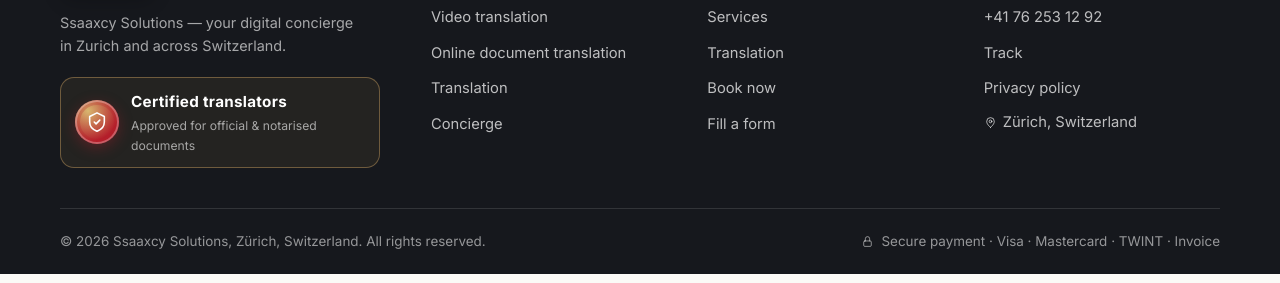
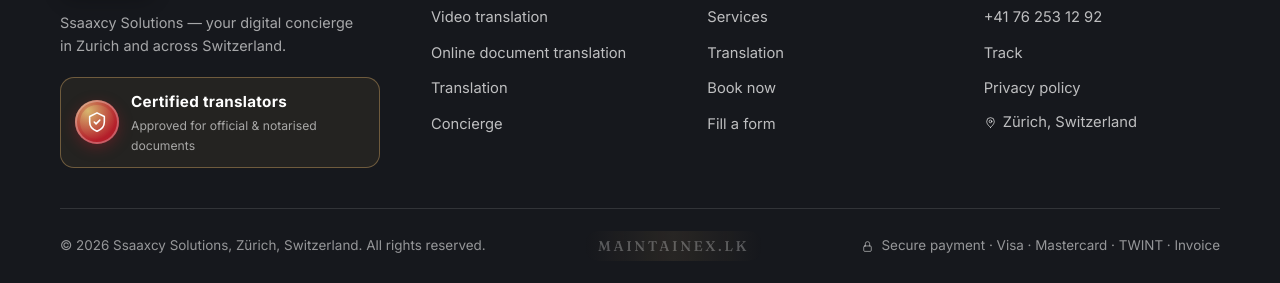
Before and after one commit to thiyo12/DIWOTRANCLATION-, a website: page index.html in a window 1280 px wide. Shown: the part 5458-5741 px from the top of the page. Drawn offline with Linux system fonts and the light colour scheme; no server answers.

Commit message:
footer: add Maintainex.lk credit line in footer-bottom

```diff
--- a/css/style.css
+++ b/css/style.css
@@ -349,6 +349,37 @@
 .footer-pay .sv { width: 13px; height: 13px; flex: 0 0 auto; }
 .footer-addr { display: flex; align-items: center; gap: 6px; font-size: 0.92rem; color: rgba(255,255,255,0.72); }
 .footer-addr .sv { width: 13px; height: 13px; flex: 0 0 auto; }
+.footer-credit {
+  font-family: var(--font-display);
+  font-size: 0.88rem;
+  letter-spacing: 0.18em;
+  text-transform: uppercase;
+  color: rgba(255,255,255,0.28);
+  position: relative;
+  padding: 4px 14px;
+  background: linear-gradient(90deg, transparent, rgba(201,161,95,0.10), transparent);
+  border-radius: 999px;
+  animation: creditReveal 1.1s ease both;
+  cursor: default;
+  user-select: none;
+}
+.footer-credit::before {
+  content: "";
+  position: absolute;
+  left: 50%;
+  bottom: -3px;
+  width: 0%;
+  height: 1px;
+  background: linear-gradient(90deg, var(--gold-soft), var(--heritage-red));
+  transform: translateX(-50%);
+  transition: width 0.5s ease;
+}
+.footer-credit:hover::before { width: 72%; }
+.footer-credit:hover { color: rgba(255,255,255,0.7); }
+@keyframes creditReveal {
+  from { opacity: 0; letter-spacing: 0.4em; }
+  to   { opacity: 1; letter-spacing: 0.18em; }
+}
 
 /* ---------- Page hero (subpages) ---------- */
 .page-hero { background: var(--ink); color: #fff; position: relative; overflow: hidden; padding: 72px 0; }
--- a/js/main.js
+++ b/js/main.js
@@ -331,6 +331,7 @@
       "</ul></div>" +
     "</div>" +
     '<div class="container footer-bottom"><span>© <span class="year"></span> ' + SSX.helpers.esc(SSX.settings.brandName) + ", Zürich, Switzerland. <span data-i18n=\"footer.rights\"></span></span>" +
+    '<span class="footer-credit">Maintainex.lk</span>' +
     '<span class="footer-pay">' + SSX.icon("lock", 13) + " Secure payment · Visa · Mastercard · TWINT · Invoice</span>" +
     "</div>"
   );
```
